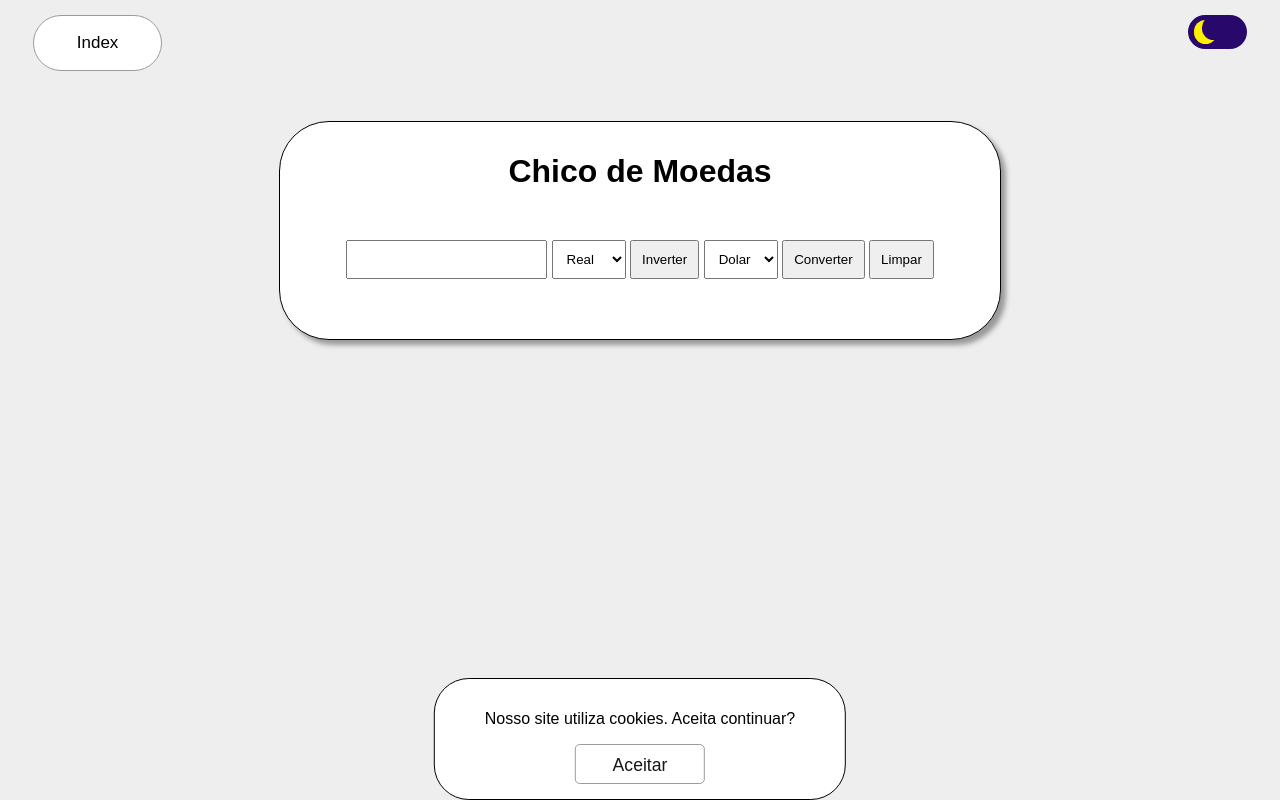
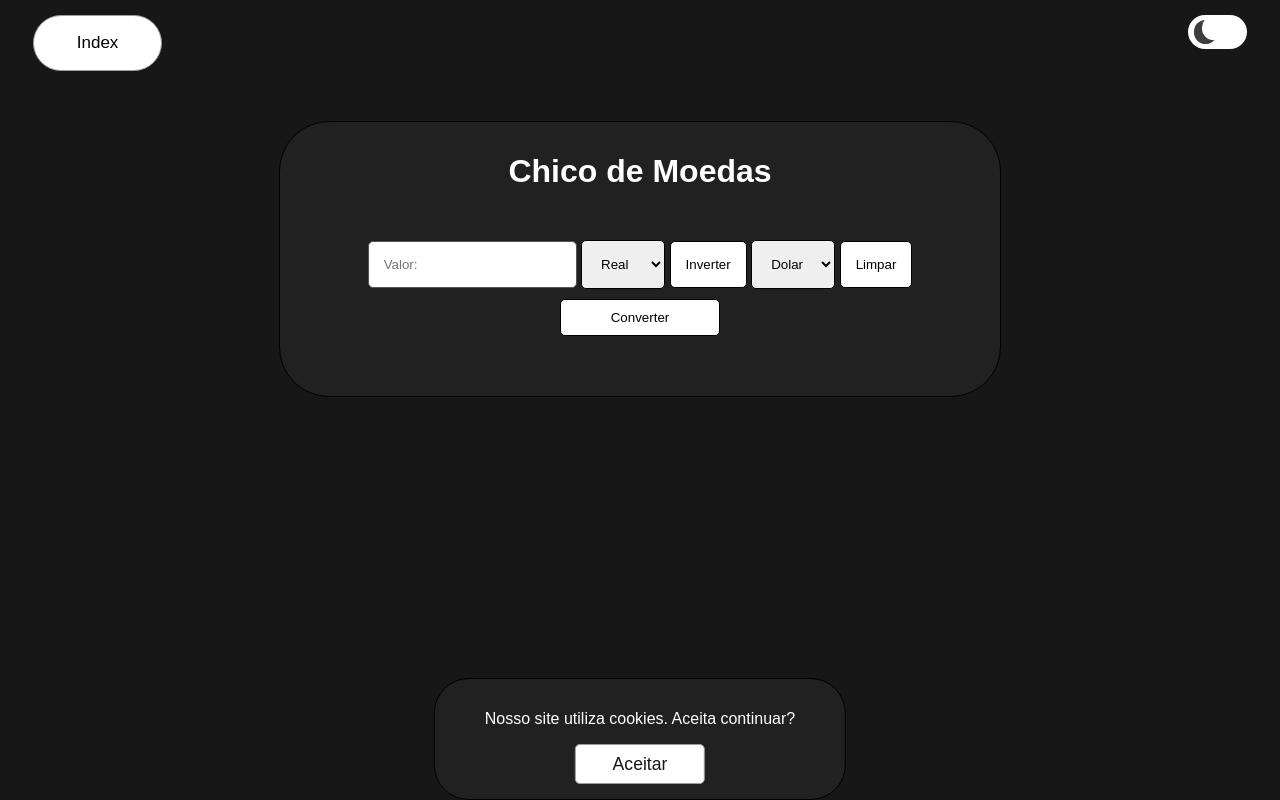
Before and after one commit to Sales16/programacao-web-ceub, a plain HTML site: page conversorMoeda.html in a window 1280 px wide. Drawn offline with Linux system fonts and the light colour scheme.

Commit message:
css light-dark

```diff
--- a/conversorMoeda.html
+++ b/conversorMoeda.html
@@ -8,32 +8,34 @@
     <link rel="stylesheet" href="css/conversor.css">
 </head>
 
-<body>
+<body class="dark-theme">
     <nav class="inicio">
         <a href="index.html"><button class="voltar">Index</button></a>
         <div class="tema">
             <label class="switch">
-                <input type="checkbox">
+                <input id="checkboxTheme" type="checkbox">
                 <span class="slider"></span>
             </label>
         </div>
     </nav>
     <div class="container">
         <h1 id="titulo">Chico de Moedas</h1>
-        <input type="number" id="valor-usuario">
-        <select name="moeda1" id="moeda1">
+        <input class="valor-input" type="number" id="valor-usuario" placeholder="Valor:">
+        <select class="select-moedas" name="moeda1" id="moeda1">
             <option value="real">Real</option>
             <option value="dolar">Dolar</option>
             <option value="euro">Euro</option>
         </select>
-        <button id="botaoInverter">Inverter</button>
-        <select name="moeda2" id="moeda2">
+        <button class="botao" id="botaoInverter">Inverter</button>
+        <select class="select-moedas" name="moeda2" id="moeda2">
             <option value="real">Real</option>
             <option value="dolar" selected>Dolar</option>
             <option value="euro">Euro</option>
         </select>
-        <button id="botaoConverter">Converter</button>
-        <button id="botaoLimpar">Limpar</button>
+        <button class="botao" id="botaoLimpar">Limpar</button>
+        <div class="div-converter">
+            <button class="botao-converter" id="botaoConverter">Converter</button>
+        </div>
         <div class="divResultado">
             <h2 id="h2result">
                 </h4>
--- a/css/conversor.css
+++ b/css/conversor.css
@@ -1,46 +1,56 @@
+:root {
+    --background-cor: #171717;
+    --card-cor: #212121;
+    --text-cor: #ffffff;
+}
+
 body {
     font-family: Arial, Helvetica, sans-serif;
-    background-color: #eeeeee;
+    background-color: var(--background-cor);
+    color: var(--text-cor);
 }
-input, select, button {
-    padding: 10px;
-}
+
 .container {
     width: 700px;
     border: solid 1px #000000;
-    background-color: white;
+    background-color: var(--card-cor);
     border-radius: 50px;
     padding: 10px;
     text-align: center;
     margin-top: 50px;
     margin-left: auto;
     margin-right: auto;
-    box-shadow: 5px 5px 5px rgba(70, 70, 70, 0.5);
 }
-h1{
+
+h1 {
     margin-bottom: 50px;
 }
-.divResultado{
+
+.divResultado {
     margin-top: 50px;
 }
+
 .result {
     font-size: 20px;
     font-weight: bold;
 }
+
 .mensagem-usuario {
     position: fixed;
     bottom: 0;
     left: 50%;
     transform: translateX(-50%);
-    background-color: rgb(255, 255, 255);
+    background-color: var(--card-cor);
     text-align: center;
     padding: 15px;
     padding-left: 50px;
     padding-right: 50px;
     border: 1px solid black;
     border-radius: 35px;
-    max-width: 50%; /* Defina o tamanho máximo para evitar que a mensagem ocupe toda a largura */
-    box-sizing: border-box; /* Inclui padding e borda no cálculo da largura */
+    max-width: 50%;
+    /* Defina o tamanho máximo para evitar que a mensagem ocupe toda a largura */
+    box-sizing: border-box;
+    /* Inclui padding e borda no cálculo da largura */
 }
 
 .oculto {
@@ -154,7 +164,7 @@ h1{
 
 /* The slider */
 .slider {
-    --background: #28096b;
+    --background: #ffffff;
     position: absolute;
     cursor: pointer;
     top: 0;
@@ -174,16 +184,71 @@ h1{
     border-radius: 50%;
     left: 10%;
     bottom: 15%;
-    box-shadow: inset 8px -4px 0px 0px #fff000;
+    box-shadow: inset 8px -4px 0px 0px #3d3d3d;
     background: var(--background);
     transition: .5s;
 }
 
-  input:checked + .slider {
-    background-color: #522ba7;
+input:checked+.slider {
+    background-color: #000000;
 }
 
-  input:checked + .slider:before {
+input:checked+.slider:before {
     transform: translateX(100%);
     box-shadow: inset 15px -4px 0px 15px #fff000;
 }
+
+.light-theme {
+    background-color: #e8e8e8;
+}
+
+.valor-input {
+    border-radius: 5px;
+    padding: 15px;
+    border: 1px solid rgb(83, 83, 83);
+}
+
+.div-converter {
+    margin-top: 10px;
+}
+
+.botao {
+    background-color: #ffffff;
+    border: 1px solid black;
+    border-radius: 5px;
+    padding: 15px;
+    transition: all 0.2s ease-in-out 0ms;
+    cursor: pointer;
+}
+.botao:active {
+    transform: scale(0.95);
+  }
+.botao:hover {
+
+    background-color: #F2F2F2;
+}
+
+.botao-converter {
+    padding: 10px 50px;
+    border: 1px solid black;
+    border-radius: 5px;
+    transition: all 0.2s ease-in-out 0ms;
+    cursor: pointer;
+    background-color: white;
+}
+.botao-converter:hover {
+    background-color: #F2F2F2;
+}
+.botao-converter:active {
+    transform: scale(0.95);
+  }
+
+.select-moedas {
+    padding: 15px;
+    border: 1px solid black;
+    border-radius: 5px;
+    cursor: pointer;
+}
+.select-moedas:hover{
+    background-color: #F2F2F2;
+}
--- a/js/conversorScript.js
+++ b/js/conversorScript.js
@@ -113,3 +113,23 @@ function aceitaMensagem() {
 
     localStorage.setItem("aceitouCookie", "1");
 }
+
+
+
+
+
+
+
+
+
+
+const themeSwitch = document.getElementById('themeSwitch');
+
+themeSwitch.addEventListener('change', () => {
+    if (themeSwitch.checked) {
+        // Aplicando cores escuras
+        document.documentElement.style.setProperty('--background-cor', 'white');
+        document.documentElement.style.setProperty('--card-cor', '#e8e8e8');
+        document.documentElement.style.setProperty('--text-cor', 'black');
+    }
+});
```
Lines whose indentation alone changed are shown as unchanged.
